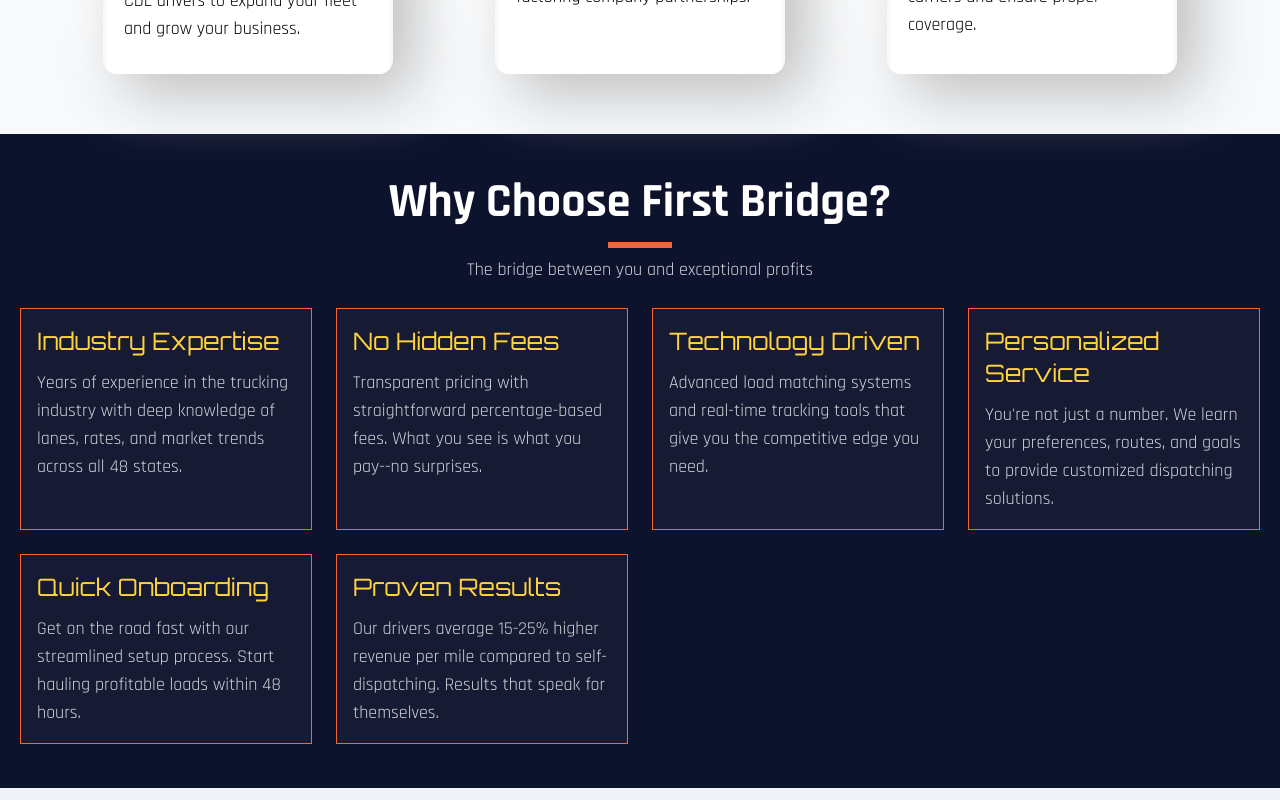
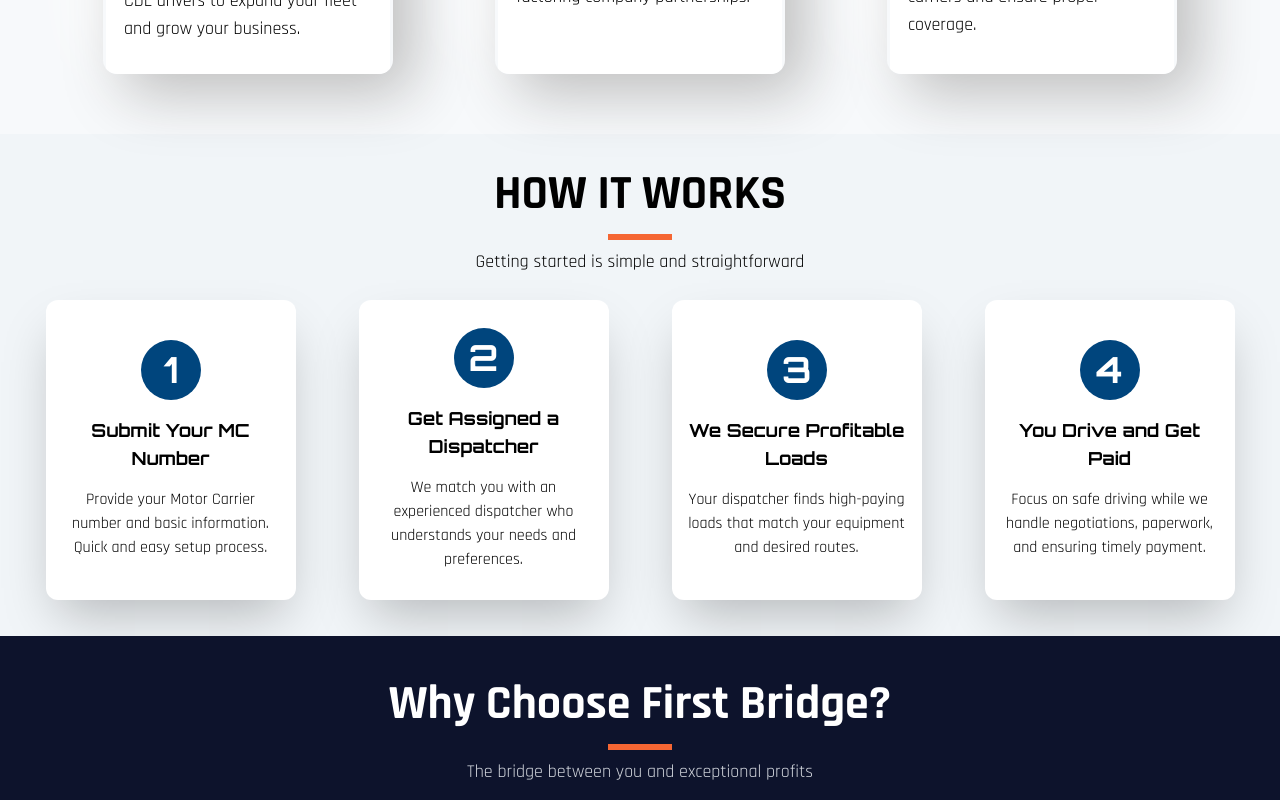
Before and after one commit to Fassam-Khan/firstbridgeus, a Next.js app: page / in a window 1280 px wide. Shown: the part 1680-2480 px from the top of the page. Built offline with nearby package versions, Linux system fonts and the light colour scheme.

Commit message:
How Section added

```diff
--- a/app/page.js
+++ b/app/page.js
@@ -7,6 +7,7 @@
 import Services from "@/component/Services";
 import Whysus from "@/component/Whysus";
 import Faq from "@/component/Faq";
+import How from "@/component/How";
 
 export default function Home() {
   return (
@@ -15,6 +16,7 @@
    <Hero />
    <Iconsbox/>
    <Services/>
+   <How/>
    <Whysus/>
    <Faq/>
    <Footer/>
--- a/component/Header.jsx
+++ b/component/Header.jsx
@@ -18,7 +18,7 @@
                     <ul className='flex text-white  gap-10 text-lg font-semibold '>
                         <Link href={'/'}><li className='hover:text-[var(--primary-color)] transition-all'>HOME</li></Link>
                         <Link href={'#services'}><li className='hover:text-[var(--primary-color)] transition-all'>SERVICES</li></Link>
-                        <Link href={'/'}><li className='hover:text-[var(--primary-color)] transition-all'>WHY US</li></Link>
+                        <Link href={'#whyus'}><li className='hover:text-[var(--primary-color)] transition-all'>WHY US</li></Link>
                         <Link href={'/'}><li className='hover:text-[var(--primary-color)] transition-all'>FREE TOOLS</li></Link>
                         <Link href={'/'}><li className='hover:text-[var(--primary-color)] transition-all'>RESOURCES</li></Link>
                         <Link href={'/'}><li className='hover:text-[var(--primary-color)] transition-all'>CONTACT</li></Link>
--- /dev/null
+++ b/component/How.jsx
@@ -0,0 +1,77 @@
+import React from 'react'
+
+const How = () => {
+  return (
+    <div className='bg-[#f1f5f8] !py-4'>
+        <div className="wrapper">
+              {/* Heading  */}
+              <div className='text-center' id='services'>
+                    <div className='flex flex-col justify-center items-center gap-4'>
+                        <h1 className='md:md:text-5xl text-3xl  font-extrabold '>HOW IT WORKS</h1>
+                        <div className="line h-1.5 w-16 bg-[var(--primary-color)]"></div>
+
+                    </div>
+                    <div className='!mt-2 text-lg'>
+                        <p>Getting started is simple and straightforward</p>
+                    </div>
+
+                </div>
+                {/* Card Cantainer  */}
+                <div className='grid md:grid-cols-4 justify-items-center !mt-6 grid-cols-2 gap-3'>
+                    {/* card  */}
+                    <div className='bg-white shadow-2xl rounded-xl md:h-[300px] flex flex-col gap-4   md:w-[250px] text-center items-center justify-center !p-4'>
+                        <div className='w-15 h-15 bg-[#00457d] font-[Orbitron]  rounded-full text-4xl text-white font-bold flex justify-center items-center'>
+                            1
+                        </div>
+                        <div className='font-[Orbitron] text-xl font-bold '>
+                            <h4 className='text-sm md:text-lg'>Submit Your MC Number</h4>
+                        </div>
+                        <div>
+                            <p>Provide your Motor Carrier number and basic information. Quick and easy setup process.</p>
+                        </div>
+                    </div>
+                       {/* card  */}
+                       <div className='bg-white shadow-2xl rounded-xl md:h-[300px] flex flex-col gap-4   md:w-[250px] text-center items-center justify-center !p-4'>
+                        <div className='w-15 h-15 bg-[#00457d] font-[Orbitron]  rounded-full text-4xl text-white font-bold flex justify-center items-center'>
+                            2
+                        </div>
+                        <div className='font-[Orbitron] text-xl font-bold '>
+                            <h4 className='text-sm md:text-lg'>Get Assigned a Dispatcher</h4>
+                        </div>
+                        <div>
+                            <p>We match you with an experienced dispatcher who understands your needs and preferences.</p>
+                        </div>
+                    </div>
+                        {/* card  */}
+                        <div className='bg-white shadow-2xl rounded-xl md:h-[300px] flex flex-col gap-4   md:w-[250px] text-center items-center justify-center !p-4'>
+                        <div className='w-15 h-15 bg-[#00457d] font-[Orbitron]  rounded-full text-4xl text-white font-bold flex justify-center items-center'>
+                            3
+                        </div>
+                        <div className='font-[Orbitron] text-xl font-bold '>
+                            <h4 className='text-sm md:text-lg'>We Secure Profitable Loads</h4>
+                        </div>
+                        <div>
+                            <p>Your dispatcher finds high-paying loads that match your equipment and desired routes.</p>
+                        </div>
+                    </div>
+                        {/* card  */}
+                        <div className='bg-white shadow-2xl rounded-xl md:h-[300px] flex flex-col gap-4   md:w-[250px] text-center items-center justify-center !p-4'>
+                        <div className='w-15 h-15 bg-[#00457d] font-[Orbitron]  rounded-full text-4xl text-white font-bold flex justify-center items-center'>
+                            4
+                        </div>
+                        <div className='font-[Orbitron] text-xl font-bold '>
+                            <h4 className='text-sm md:text-lg'>You Drive and Get Paid</h4>
+                        </div>
+                        <div>
+                            <p>Focus on safe driving while we handle negotiations, paperwork, and ensuring timely payment.</p>
+                        </div>
+                    </div>
+
+                </div>
+        </div>
+
+    </div>
+  )
+}
+
+export default How
--- a/component/MobileMenue.jsx
+++ b/component/MobileMenue.jsx
@@ -31,11 +31,11 @@
 
         <ul className="text-2xl !p-16  text-white focus:text-[var(--primary-color)] flex flex-col gap-10">
           <Link href={'/'}><li className="border-b border-gray-500">HOME</li></Link>
-          <Link href={'/'}><li className="border-b border-gray-500">HOME</li></Link>
-          <Link href={'/'}><li className="border-b border-gray-500">HOME</li></Link>
-          <Link href={'/'}><li className="border-b border-gray-500">HOME</li></Link>
-          <Link href={'/'}><li className="border-b border-gray-500">HOME</li></Link>
-          <Link href={'/'}><li className="border-b border-gray-500">HOME</li></Link>
+          <Link href={'/#services'}><li className="border-b border-gray-500">SERVICES</li></Link>
+          <Link href={'/#whyus'}><li className="border-b border-gray-500">WHY US </li></Link>
+          <Link href={'/'}><li className="border-b border-gray-500">FREE TOOLS</li></Link>
+          <Link href={'/'}><li className="border-b border-gray-500">RESOURCES</li></Link>
+          <Link href={'/'}><li className="border-b border-gray-500">CONTACT</li></Link>
         </ul>
 
 
--- a/component/Whysus.jsx
+++ b/component/Whysus.jsx
@@ -2,7 +2,7 @@
 
 const Whysus = () => {
     return (
-        <div className='bg-[var(--secondary-color)] p-4 !py-6'>
+        <div className='bg-[var(--secondary-color)] p-4 !py-6' id='why-us'>
             <div className="wrapper">
                 {/* Heading  */}
                 <div className='text-center' id='whyus'>
```
